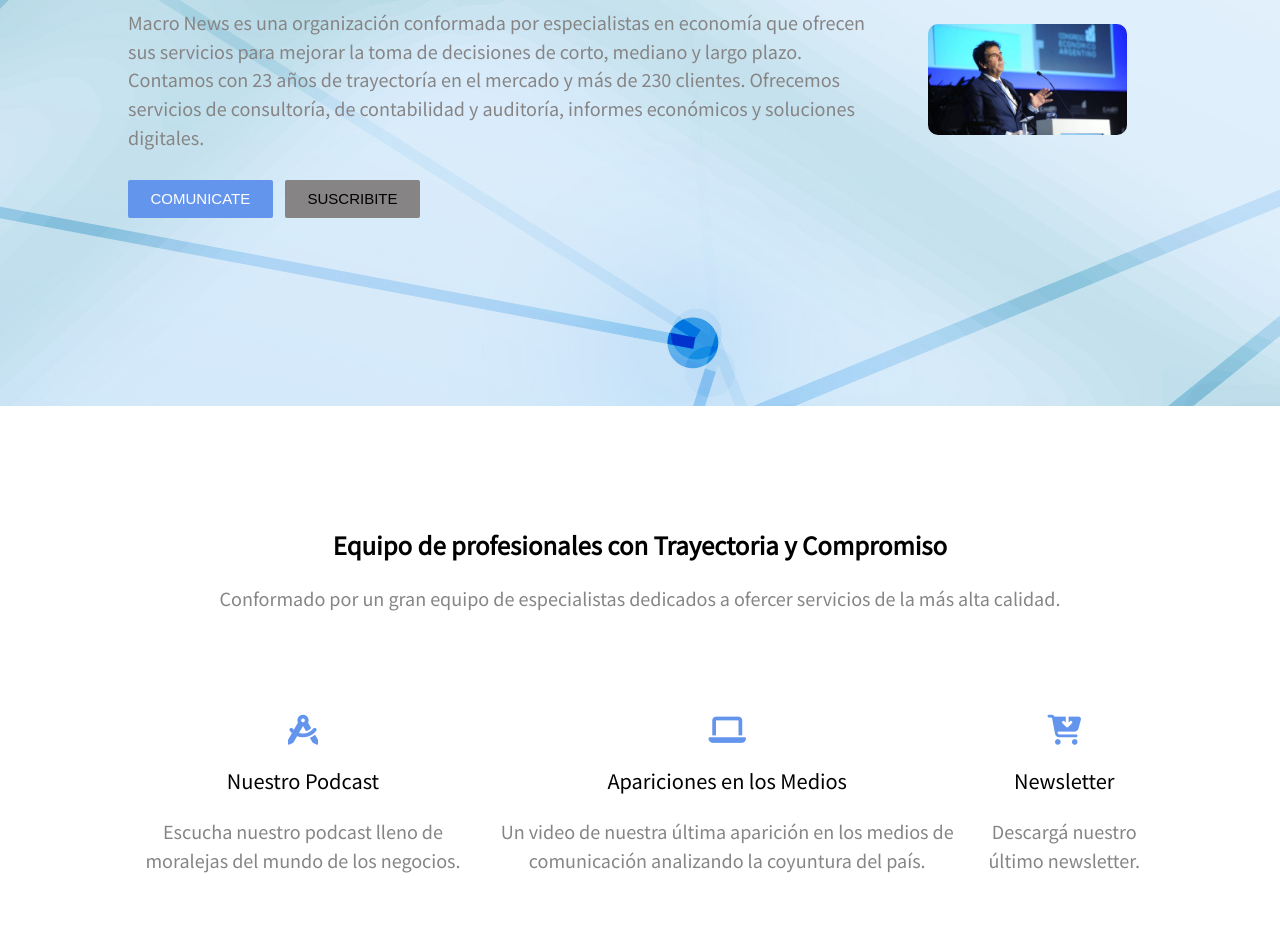
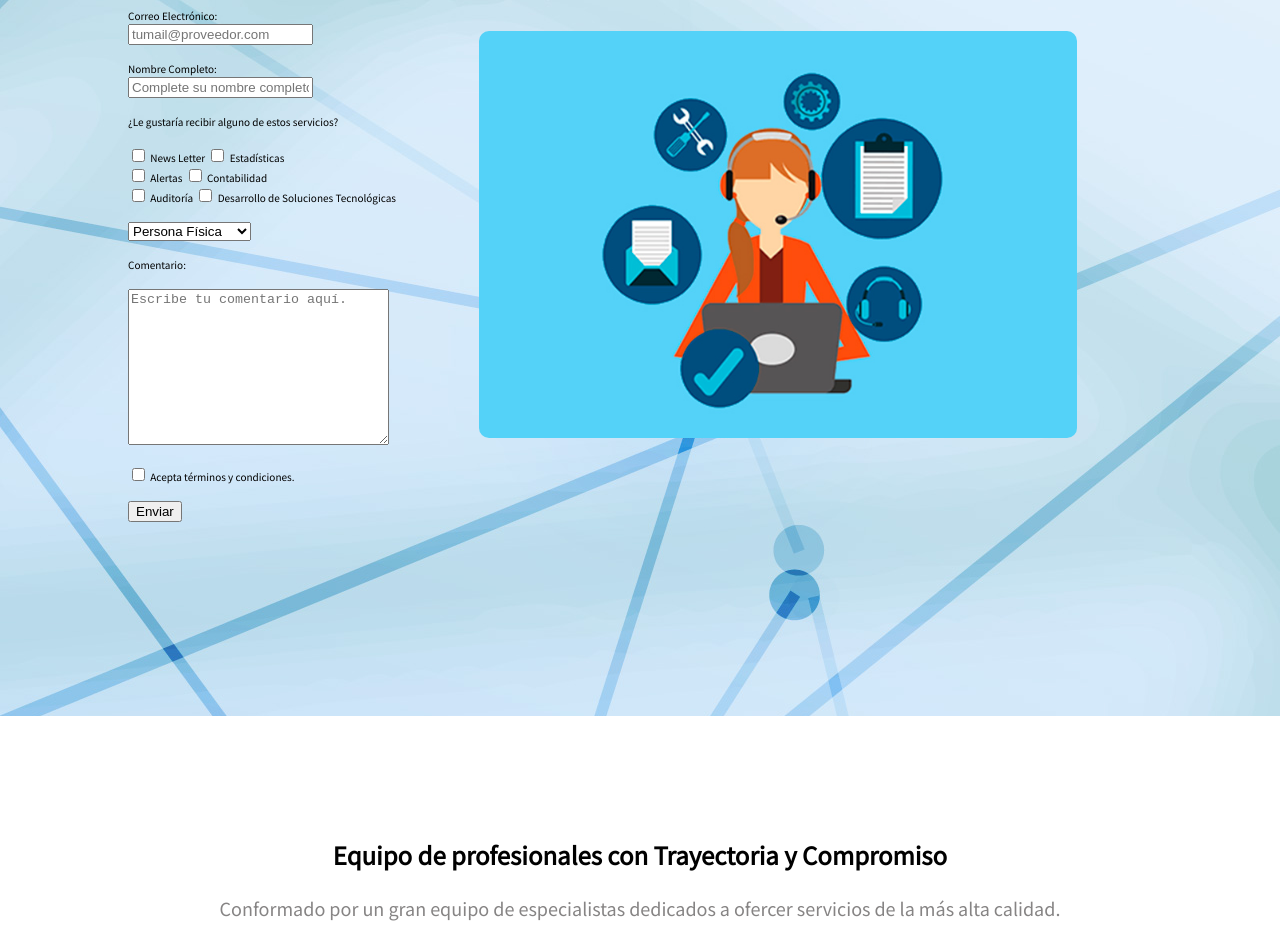
Before and after one commit to JuanGraciaM/repo_sass, a website: page pages/contacto.html in a window 1280 px wide. Shown: the part 265-1204 px from the top of the page. Drawn offline with Linux system fonts and the light colour scheme.

Commit message:
Correcciones

```diff
--- a/pages/contacto.html
+++ b/pages/contacto.html
@@ -30,18 +30,80 @@
 
     <section class="presentacion">
         <div class="flex-item1">
-            <h1>Nuestro Blog de todas las semanas</h1>
-            <p>
-                Macro News es una organización conformada por especialistas en economía que ofrecen sus servicios para mejorar la toma de decisiones de corto, mediano y largo plazo. Contamos con 23 años de trayectoría en el mercado y más de 230 clientes. Ofrecemos servicios de consultoría, de contabilidad y auditoría, informes económicos y soluciones digitales.
-            </p>
-            <div>
-                <button class="btn-principal" type ="submit">COMUNICATE</button>
-                <button class="btn-secundario" type ="submit">SUSCRIBITE</button>
+            <h1>Contacto:</h1>
+
+               <!-- Formulario de contacto -->
+               <form>
+
+                    <!-- Título y container para email -->
+                    <label class="titulo_section">Correo Electrónico:</label>
+                        <input type="email" id="femail" required placeholder="tumail@proveedor.com" class="input2">
+                            <br><br>
+
+                    <!-- Título y container para nombre completo -->
+                    <label class="parrafo_main">Nombre Completo:</label>
+                        <input type="text" id=fapellido required placeholder="Complete su nombre completo." class="input2">
+                            <br><br>
+
+                    <!-- Checkbox de opciones que quiere recibir el cliente -->
+                    <label class="parrafo_main">¿Le gustaría recibir alguno de estos servicios?</label>
+                        <br><br>
+
+                    <div class="area">
+
+                        <input type="checkbox" id="fM">
+                            <label for="fM">News Letter</label>
+                        <input type="checkbox" id="fF">
+                            <label for="fF">Estadísticas</label>
+                            <br>
+                        <input type="checkbox" id="alertas">
+                            <label for="alertas">Alertas</label>
+                        <input type="checkbox" id="fw">
+                            <label for="fw">Contabilidad</label>
+                            <br>
+                        <input type="checkbox" id="fc">
+                            <label for="fc">Auditoría</label>
+                        <input type="checkbox" id="fv">
+                            <label for="fv">Desarrollo de Soluciones Tecnológicas</label>
+                        <br><br>
+
+                    </div>
+
+                    <!-- Selecciona si es una empresa o un individuo -->
+                    <select name="Persona" id="pjpf" class="area">
+
+                        <option>Persona Física</option>
+                        <option>Persona Jurídica</option>
+
+                    </select>
+
+                    <br><br>
+
+                    <!-- Comentario del contacto -->
+                    <label class="titulo_main">Comentario:</label>
+                    <br><br>
+
+                    <textarea cols="30" rows="10" placeholder="Escribe tu comentario aquí." class="area"></textarea>
+                    <br><br>
+
+                    <!-- Checkbox para aceptar términos y condiciones -->
+                    <input type="checkbox" id="terminos" class="area">
+                        <label for="terminos">Acepta términos y condiciones.</label>
+                    <br><br>
+
+                    <!-- Botón para enviar la info -->
+                    <div>
+
+                        <input type="submit" value="Enviar" class="enviar">
+                        <br><br>
+
+                    </div>
+
+                </form>
             </div>
-        </div>
-        <div class="flex-item2">
-            <img src="../img/caratula.jpg" alt="caratula" width="500" height="500">
-        </div>
+            <div class="flex-item2">
+                <img src="../img/img-contacto1.jpg" alt="ima-contact">
+            </div>
     </section>
 
 
@@ -55,25 +117,7 @@
             </div>
             <div class="tipo-servicios">
                 <div>
-                    <i class="fas fa-drafting-compass"></i>
-                    <h3>Nuestro Podcast</h3>
-                    <p>
-                        Escucha nuestro podcast lleno de moralejas del mundo de los negocios.
-                    </p>
-                </div>
-                <div>
-                    <i class="fas fa-laptop"></i>
-                    <h3>Apariciones en los Medios</h3>
-                    <p>
-                        Un video de nuestra última aparición en los medios de comunicación analizando la coyuntura del país.
-                    </p>
-                </div>
-                <div>
-                    <i class="fas fa-cart-arrow-down"></i>
-                    <h3>Newsletter</h3>
-                    <p>
-                        Descargá nuestro último newsletter.
-                    </p>
+                    <img src="../img/index-ima6.png" alt="ima-contacto">
                 </div>
             </div>
         </section>
--- a/scss/estilos.scss
+++ b/scss/estilos.scss
@@ -18,10 +18,6 @@
     padding-top: 100px;
     padding-bottom:100px;
 }
-
-
-
-// Ejemplo de Nesting
 
 nav{
     @include caja-flex(space-between, center, nowrap);
```
Also changed, not shown: index.html (+3 -3 lines), pages/blog.html (+10 -7 lines), img/blog-ima1.jpg (added), img/img-contacto1.jpg (added), img/img-index3.jpg (added), img/index-ima6.png (added).
